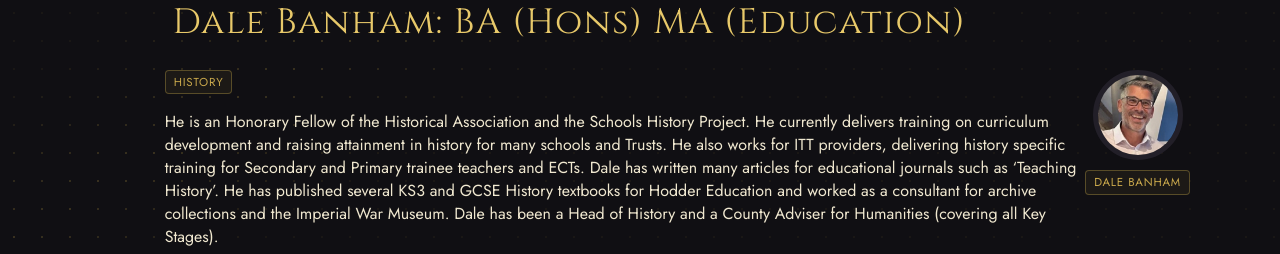
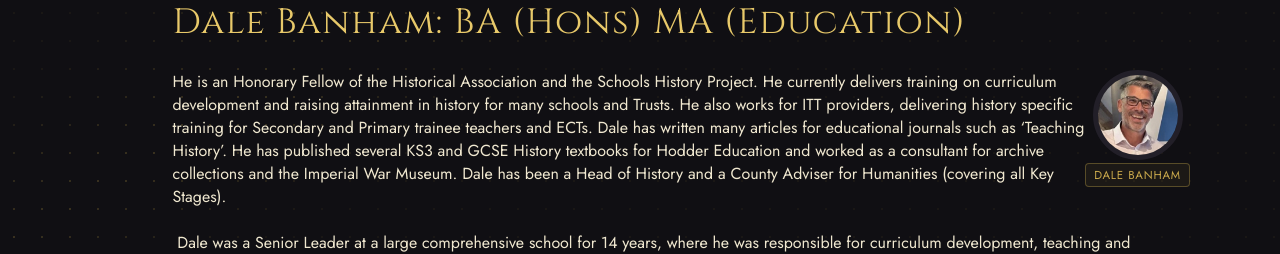
Before and after one commit to tinbob655/banham-education-consultancy, a React (Vite) app: page /about in a window 1280 px wide. Shown: the part 449-703 px from the top of the page. Built offline with nearby package versions, Linux system fonts and the light colour scheme; no server answers.

Commit message:
made staff images wrapped in staff descriptions

```diff
--- a/src/pages/about/About.tsx
+++ b/src/pages/about/About.tsx
@@ -5,6 +5,7 @@ import type {staffMember} from "./staffMember";
 import GenericMarkupSection from "../../components/GenericMarkupSection.tsx";
 import InterestedButton from "../../components/InterestedButton.tsx";
 import './aboutStyles.scss';
+import TextWrappedImage from "../../components/textWrappedImage/TextWrappedImage.tsx";
 
 export default function About():React.ReactElement {
 
@@ -18,24 +19,19 @@ export default function About():React.ReactElement {
                 const last:boolean = index === staffData.length - 1;
                 return (
                     <GenericMarkupSection heading={`${staffMember.name}: ${staffMember.qualifications ?? ''}`}>
-                        <div className={"staffMemberWrapper"}>
 
-                            {/*description*/}
-                            <div className={"aboutDescriptionWrapper"}>
-                                <span className={"tag"}>{staffMember.subject}</span>
-                                <p style={{whiteSpace: 'pre-wrap'}}>
-                                    {staffMember.description}
-                                </p>
-                            </div>
-
-                            {/*profile picture*/}
-                            <div className={"aboutProfilePictureWrapper"}>
-                                <img className={"profilePicture"} src={staffMember.profileImagePath} alt={`Image of${staffMember.name}`} />
-                                <span className={"tag"}>
-                                    {staffMember.name}
-                                </span>
-                            </div>
-                        </div>
+                        {/*description & profile picture*/}
+                        <TextWrappedImage
+                            imageClassName={"profilePicture"}
+                            imageSrc={staffMember.profileImagePath}
+                            alt={`Image of ${staffMember.name}.`}
+                            imageRight
+                            caption={staffMember.name}
+                        >
+                            <p style={{whiteSpace: 'pre-wrap'}}>
+                                {staffMember.description}
+                            </p>
+                        </TextWrappedImage>
 
                         {/*interested button on last staff member*/}
                         {last && <InterestedButton/>}
```
